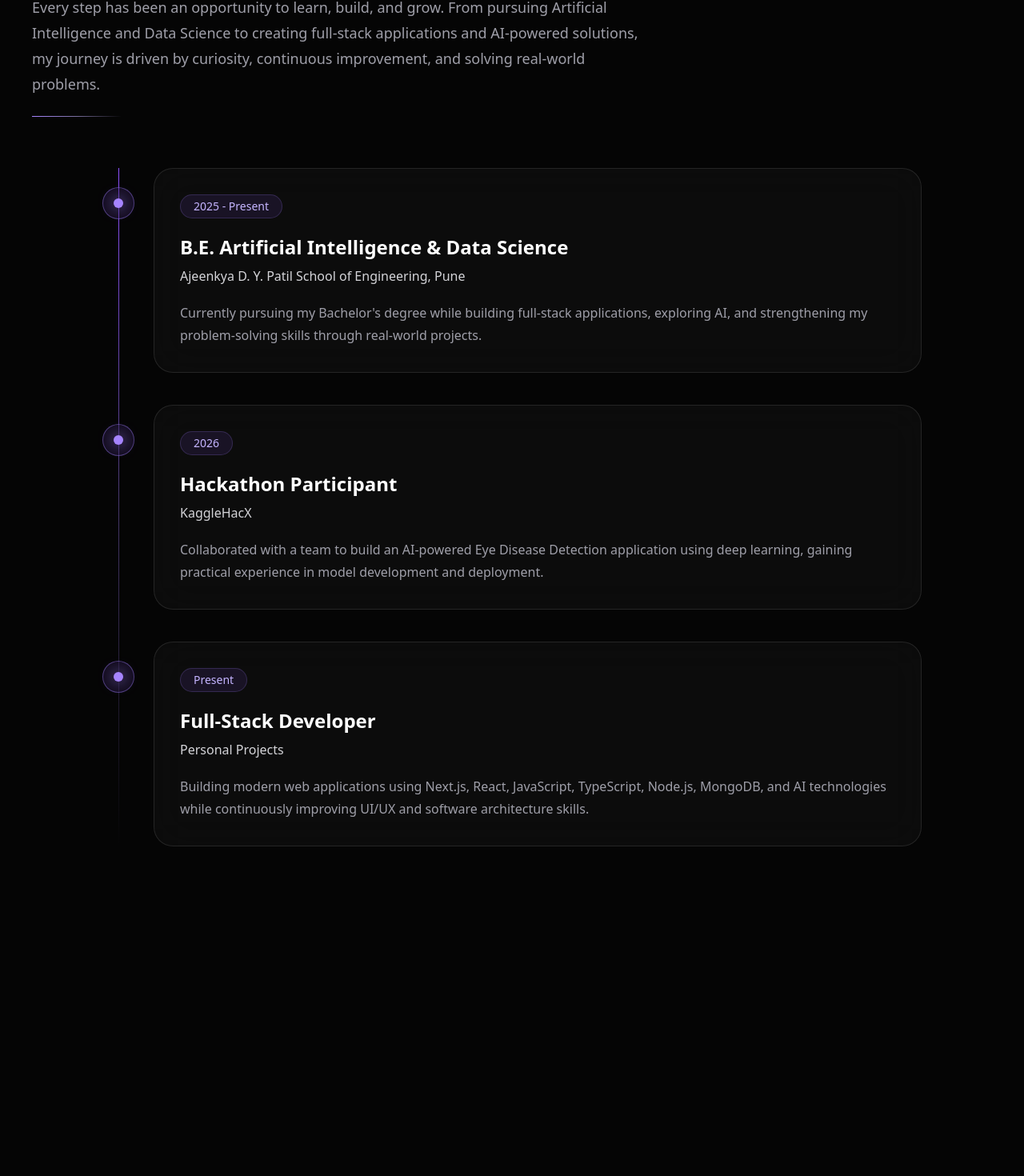
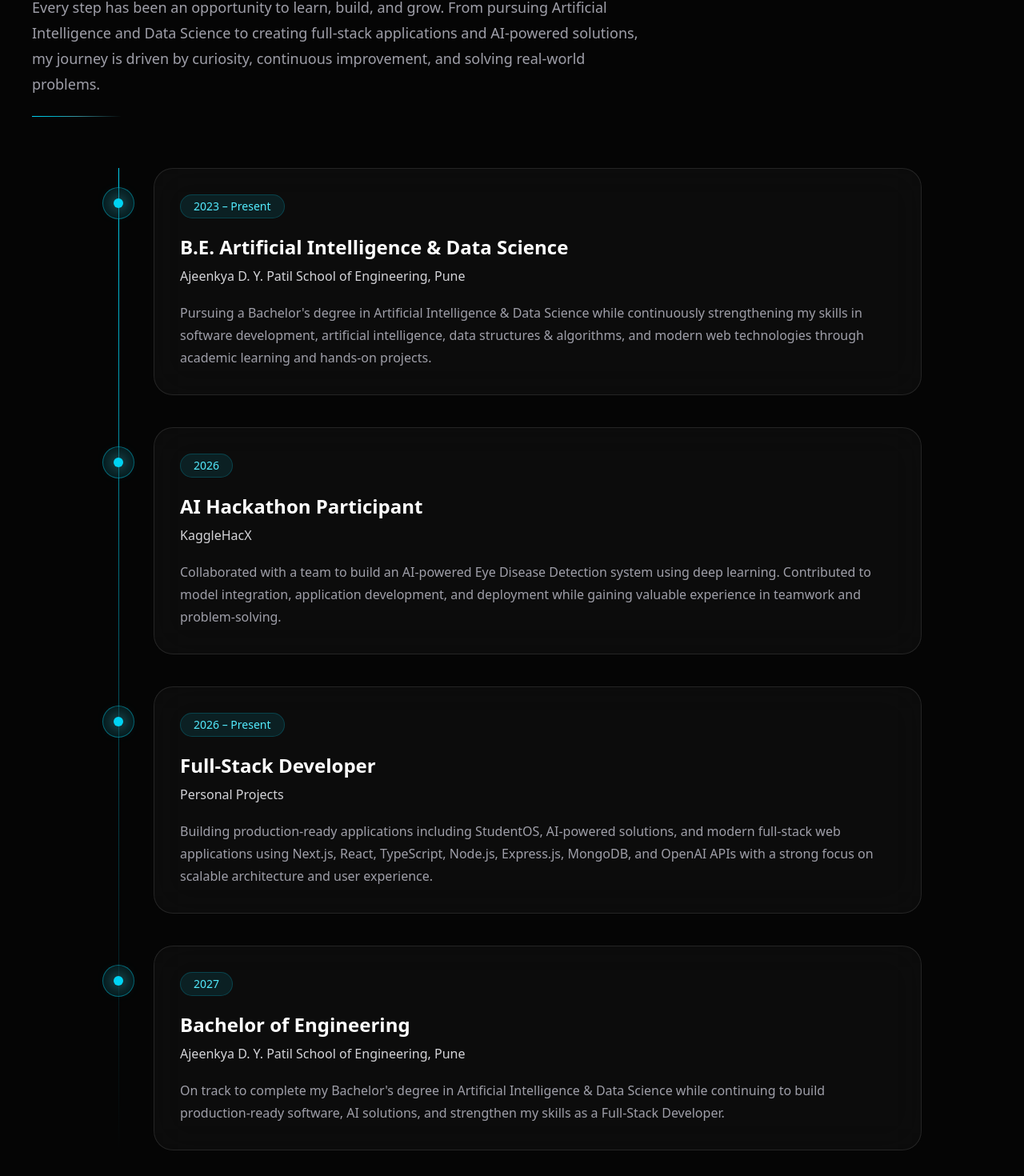
Before and after one commit to Vaidik1199/portfolio, a Next.js app: page / in a window 1280 px wide. Shown: the part 6270-7740 px from the top of the page at 80% size. Before the commit the page ends 7456 px from the top, so only its background shows below. Built offline with nearby package versions, Linux system fonts and the light colour scheme.

Commit message:
changed theme color and fixes content i needed for my portfolio

```diff
--- a/app/globals.css
+++ b/app/globals.css
@@ -100,3 +100,27 @@ a {
 ::-webkit-scrollbar-thumb:hover {
   background: #3a3a3a;
 }
+
+/* ==========================================================================
+   Brand Utility Classes
+   ========================================================================== */
+
+.text-primary {
+  color: var(--primary);
+}
+
+.bg-primary {
+  background-color: var(--primary);
+}
+
+.border-primary {
+  border-color: var(--primary);
+}
+
+.surface {
+  background-color: var(--surface);
+}
+
+.surface-secondary {
+  background-color: var(--surface-secondary);
+}
--- a/components/experience/ExperienceBadge.tsx
+++ b/components/experience/ExperienceBadge.tsx
@@ -4,7 +4,7 @@ import Badge from "@/components/ui/Badge";
 
 export default function ExperienceBadge() {
   return (
-    <Badge className="w-fit gap-2 rounded-full border border-violet-400/20 bg-violet-400/10 px-4 py-2 text-violet-200 backdrop-blur-xl">
+    <Badge className="w-fit gap-2 rounded-full border border-cyan-400/20 bg-cyan-400/10 px-4 py-2 text-cyan-200 backdrop-blur-xl">
       <BriefcaseBusiness className="h-3.5 w-3.5" />
 
       <span className="text-xs font-medium tracking-wide">
--- a/components/experience/ExperienceHeading.tsx
+++ b/components/experience/ExperienceHeading.tsx
@@ -16,7 +16,7 @@ export default function ExperienceHeading() {
         className="max-w-4xl text-4xl font-bold leading-tight text-white sm:text-5xl md:text-6xl"
       >
         My
-        <span className="bg-gradient-to-r from-violet-300 via-white to-violet-400 bg-clip-text text-transparent">
+        <span className="bg-gradient-to-r from-cyan-300 via-white to-cyan-400 bg-clip-text text-transparent">
           {" "}
           Journey
         </span>
@@ -47,7 +47,7 @@ export default function ExperienceHeading() {
           delay: 0.2,
           duration: 0.8,
         }}
-        className="h-px w-28 origin-left bg-gradient-to-r from-violet-400 via-violet-300/60 to-transparent"
+        className="h-px w-28 origin-left bg-gradient-to-r from-cyan-400 via-cyan-300/60 to-transparent"
       />
     </div>
   );
--- a/components/experience/ExperienceTimeline.tsx
+++ b/components/experience/ExperienceTimeline.tsx
@@ -8,7 +8,7 @@ export default function ExperienceTimeline() {
   return (
     <div className="relative mx-auto max-w-5xl">
       {/* Vertical Line */}
-      <div className="absolute left-5 top-0 hidden h-full w-px bg-gradient-to-b from-violet-500 via-violet-400/40 to-transparent md:block" />
+      <div className="absolute left-5 top-0 hidden h-full w-px bg-gradient-to-b from-cyan-400 via-cyan-400/40 to-transparent md:block" />
 
       <div className="space-y-10">
         {experiences.map((experience, index) => (
@@ -26,18 +26,18 @@ export default function ExperienceTimeline() {
           >
             {/* Timeline Dot */}
             <div className="absolute left-0 top-6 hidden md:flex">
-              <div className="flex h-10 w-10 items-center justify-center rounded-full border border-violet-400/40 bg-violet-500/10 backdrop-blur-xl">
-                <div className="h-3 w-3 rounded-full bg-violet-400 shadow-[0_0_18px_rgba(167,139,250,0.9)]" />
+              <div className="flex h-10 w-10 items-center justify-center rounded-full border border-cyan-400/40 bg-cyan-400/10 backdrop-blur-xl">
+                <div className="h-3 w-3 rounded-full bg-cyan-400 shadow-[0_0_18px_rgba(103,232,249,0.8)]" />
               </div>
             </div>
 
             {/* Card */}
-            <div className="group rounded-3xl border border-white/10 bg-white/[0.03] p-8 backdrop-blur-xl transition-all duration-300 hover:-translate-y-1 hover:border-violet-400/30 hover:shadow-[0_0_40px_rgba(167,139,250,0.08)]">
-              <span className="inline-flex rounded-full border border-violet-400/20 bg-violet-500/10 px-4 py-1 text-sm font-medium text-violet-300">
+            <div className="group rounded-3xl border border-white/10 bg-white/[0.03] p-8 backdrop-blur-xl transition-all duration-300 hover:-translate-y-1 hover:border-cyan-400/30 hover:shadow-[0_0_40px_rgba(103,232,249,0.08)]">
+              <span className="inline-flex rounded-full border border-cyan-400/20 bg-cyan-400/10 px-4 py-1 text-sm font-medium text-cyan-300">
                 {experience.year}
               </span>
 
-              <h3 className="mt-5 text-2xl font-bold text-white transition-colors group-hover:text-violet-300">
+              <h3 className="mt-5 text-2xl font-bold text-white transition-colors group-hover:text-cyan-300">
                 {experience.title}
               </h3>
 
--- a/components/experience/experience.data.ts
+++ b/components/experience/experience.data.ts
@@ -7,24 +7,31 @@ export interface ExperienceItem {
 
 export const experiences: ExperienceItem[] = [
   {
-    year: "2025 - Present",
+    year: "2023 – Present",
     title: "B.E. Artificial Intelligence & Data Science",
     organization: "Ajeenkya D. Y. Patil School of Engineering, Pune",
     description:
-      "Currently pursuing my Bachelor's degree while building full-stack applications, exploring AI, and strengthening my problem-solving skills through real-world projects.",
+      "Pursuing a Bachelor's degree in Artificial Intelligence & Data Science while continuously strengthening my skills in software development, artificial intelligence, data structures & algorithms, and modern web technologies through academic learning and hands-on projects.",
   },
   {
     year: "2026",
-    title: "Hackathon Participant",
+    title: "AI Hackathon Participant",
     organization: "KaggleHacX",
     description:
-      "Collaborated with a team to build an AI-powered Eye Disease Detection application using deep learning, gaining practical experience in model development and deployment.",
+      "Collaborated with a team to build an AI-powered Eye Disease Detection system using deep learning. Contributed to model integration, application development, and deployment while gaining valuable experience in teamwork and problem-solving.",
   },
   {
-    year: "Present",
+    year: "2026 – Present",
     title: "Full-Stack Developer",
     organization: "Personal Projects",
     description:
-      "Building modern web applications using Next.js, React, JavaScript, TypeScript, Node.js, MongoDB, and AI technologies while continuously improving UI/UX and software architecture skills.",
+      "Building production-ready applications including StudentOS, AI-powered solutions, and modern full-stack web applications using Next.js, React, TypeScript, Node.js, Express.js, MongoDB, and OpenAI APIs with a strong focus on scalable architecture and user experience.",
+  },
+  {
+    year: "2027",
+    title: "Bachelor of Engineering",
+    organization: "Ajeenkya D. Y. Patil School of Engineering, Pune",
+    description:
+      "On track to complete my Bachelor's degree in Artificial Intelligence & Data Science while continuing to build production-ready software, AI solutions, and strengthen my skills as a Full-Stack Developer.",
   },
 ];
```
